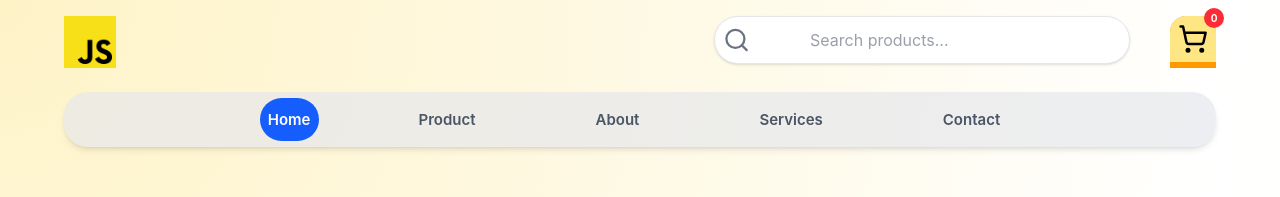
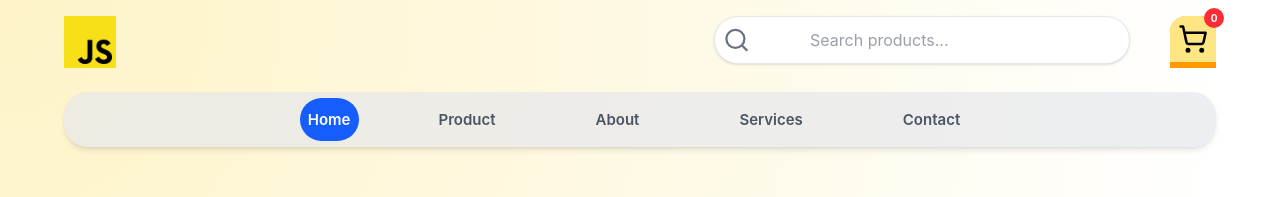
Before and after one commit to shohan-28/bdmart, a React (Vite) app: page / in a window 1280 px wide. Shown: the top 197 px of the page. Built offline with nearby package versions, Linux system fonts and the light colour scheme.

Commit message:
Updated some files and fixed bugs

```diff
--- a/src/components/Navbar/NavbarLink.jsx
+++ b/src/components/Navbar/NavbarLink.jsx
@@ -6,8 +6,8 @@ import About from './../About/About';
 
 const NavbarLink = () => {
   return (
-    <div className="w-[90%] mx-auto py-2">
-      <div className="flex justify-center lg:gap-20 md:gap-8  bg-gray-200/70 shadow-md p-1.5 rounded-l-3xl rounded-r-3xl font-bold text-black text-[10px] lg:text-[15px] md:text-lg  w-full z-50">
+    <div className="w-[90%] mx-auto max-w-5x py-2">
+      <div className="flex justify-center gap-1 sm:gap-2 md:gap-4 lg:gap-15 bg-gray-200/70 shadow-md p-1.5 rounded-l-3xl rounded-r-3xl font-bold text-black text-[10px] lg:text-[15px] md:text-lg  w-full z-50">
 
         <NavLink
           to="/"
--- a/src/components/SideCart/SideCart.jsx
+++ b/src/components/SideCart/SideCart.jsx
@@ -22,7 +22,7 @@ const SideCart = () => {
                 <Link to="/CartPage">
                    <button
 
-                            className="relative flex flex-col items-center justify-center bg-amber-200 rounded-l-2xl text-xl lg:text-4xl p-2 cursor-pointer">
+                            className="relative flex flex-col items-center justify-center bg-amber-200 rounded-l-2xl text-xl md:text-2xl lg:text-4xl p-2 cursor-pointer">
                               <LuShoppingCart />
 
                               {/* Cart Quantity */}
```
